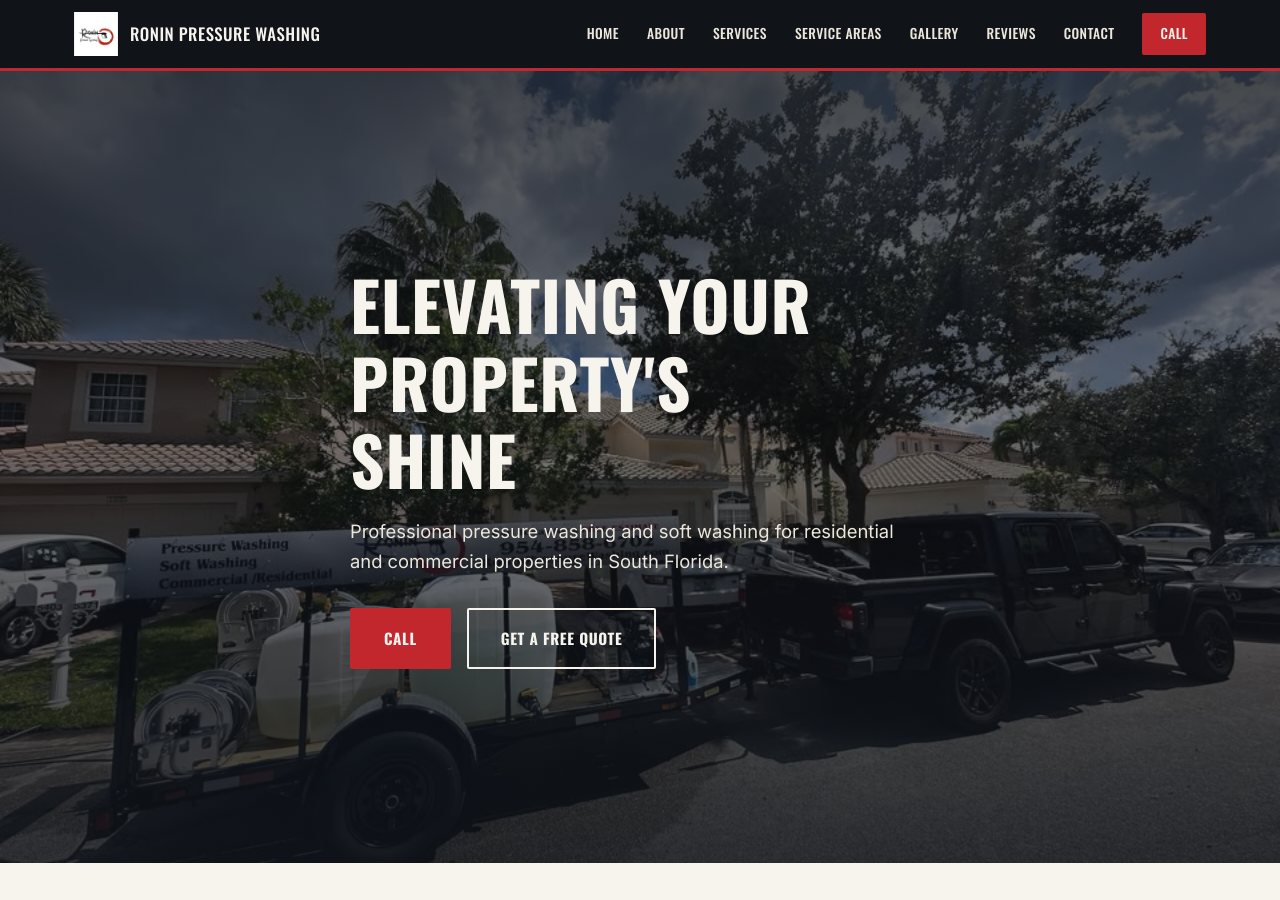
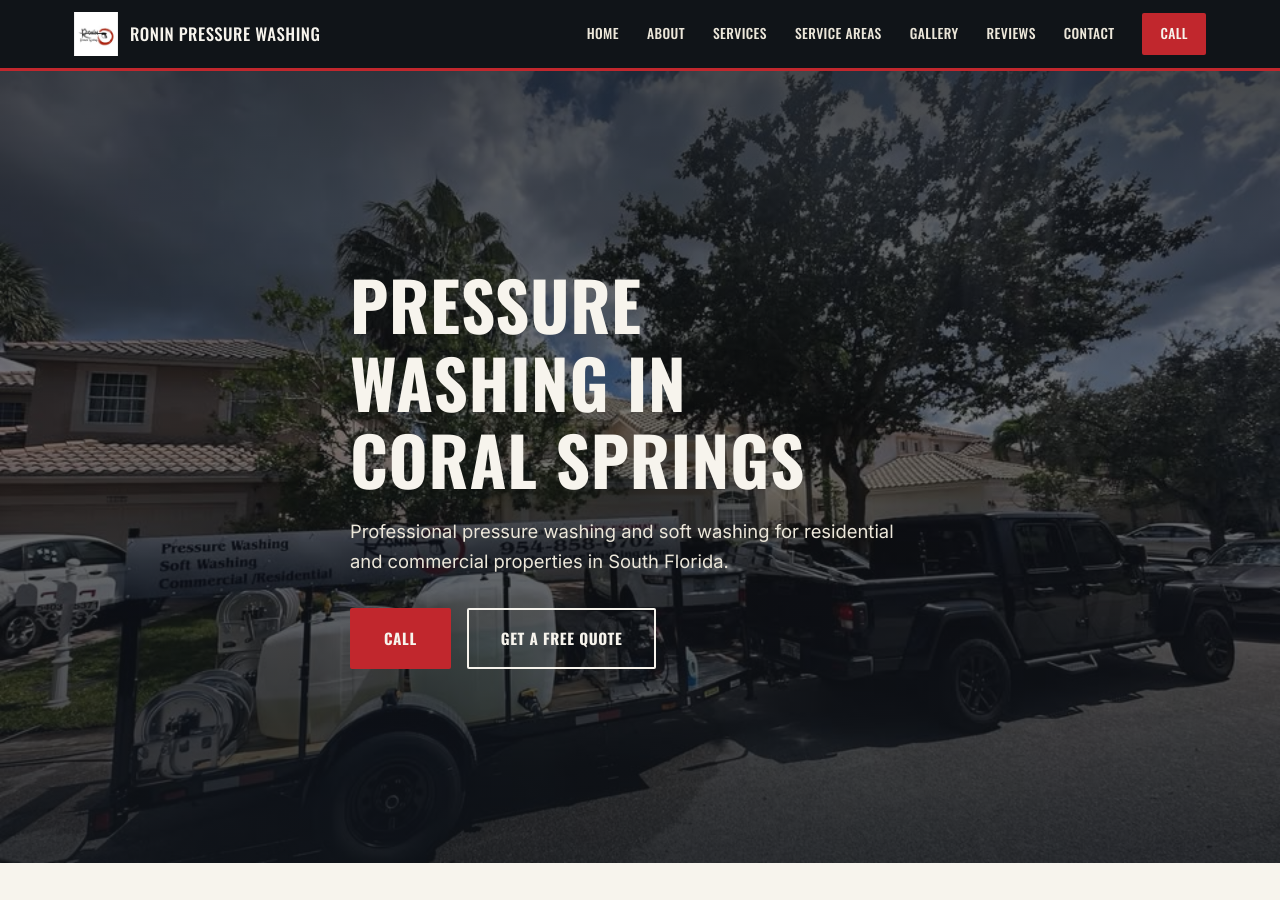
Before and after one commit to JamesBrownR/Ronin-Pressure-Washing, a Jekyll site: the page built from index.html, in a window 1280 px wide and 900 px high. Built offline with Jekyll 4.4.1, drawn with Linux system fonts in a browser that asks for light colours.

Commit message:
Update hero section heading in index.html

```diff
--- a/index.html
+++ b/index.html
@@ -7,7 +7,7 @@
 <section class="hero" style="background-image: url('{{ '/Images/RPWHero.webp' | relative_url }}');">
   <div class="hero-overlay"></div>
   <div class="container hero-content">
-    <h1>Elevating Your Property's Shine</h1>
+    <h1>Pressure Washing In Coral Springs</h1>
     <p class="hero-sub">Professional pressure washing and soft washing for residential and commercial properties in South Florida.</p>
     <div class="hero-actions">
       <a href="tel:{{ site.phone_raw }}" class="btn btn-primary">Call {{ site.phone }}</a>
```
